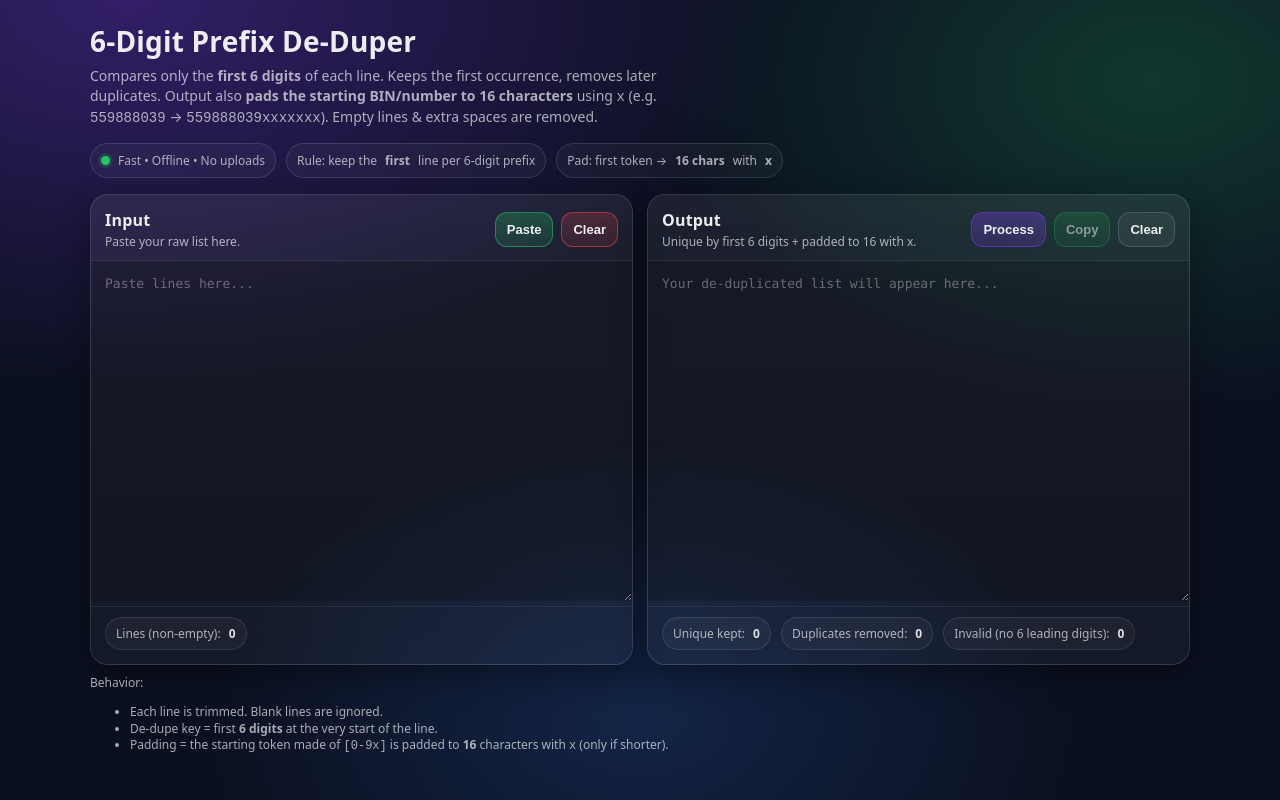
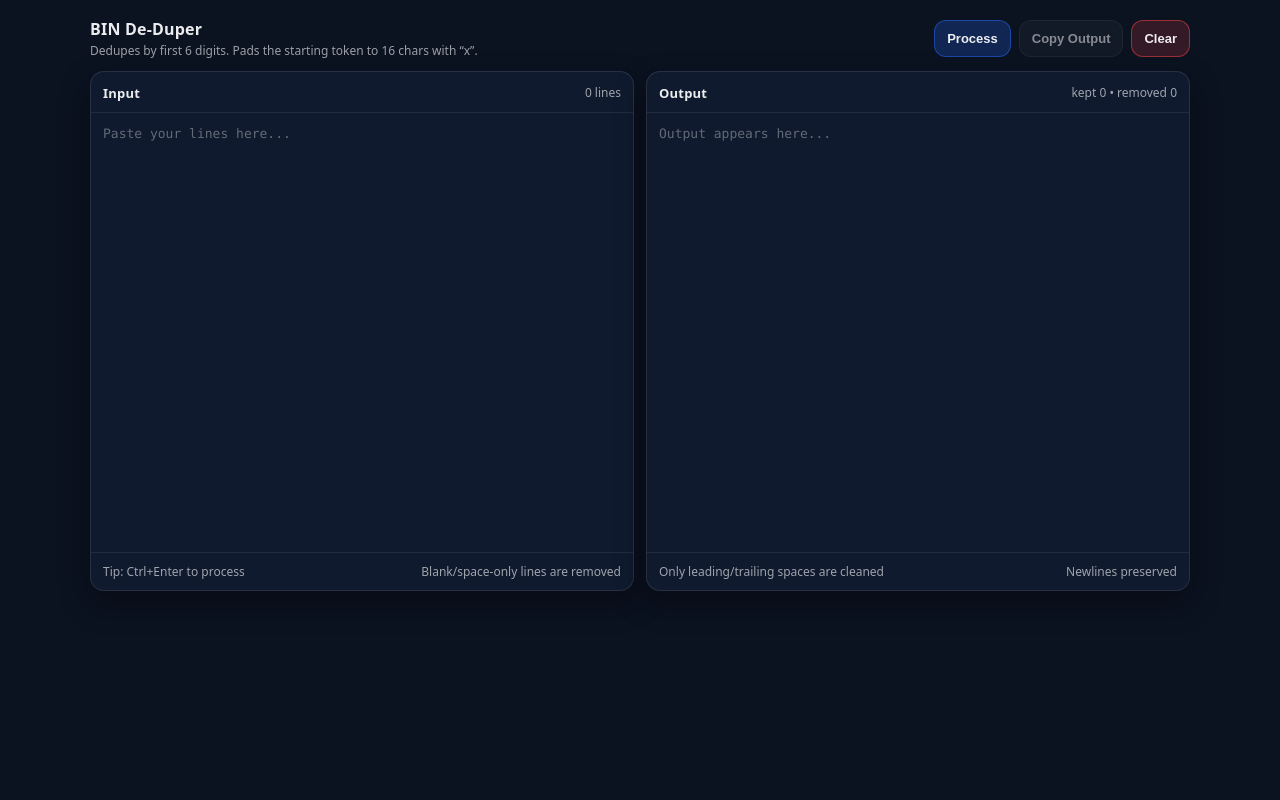
Before and after one commit to rythampkhandelwal/dupesremover, a plain HTML site: page index.html in a window 1280 px wide. Drawn offline with Linux system fonts and the light colour scheme.

Commit message:
Update index.html

```diff
--- a/index.html
+++ b/index.html
@@ -1,341 +1,326 @@
 <!doctype html>
 <html lang="en">
 <head>
-  <meta charset="UTF-8" />
+  <meta charset="utf-8" />
   <meta name="viewport" content="width=device-width,initial-scale=1" />
-  <title>6-Digit Prefix De-Duper</title>
+  <title>BIN De-Duper</title>
   <style>
     :root{
-      --bg:#0b1020; --txt:rgba(255,255,255,.92); --muted:rgba(255,255,255,.65);
-      --line:rgba(255,255,255,.12); --shadow:0 10px 30px rgba(0,0,0,.35);
-      --radius:18px; --accent:#7c3aed; --accent2:#22c55e;
-      --warn:#f59e0b; --danger:#ef4444;
+      --bg:#0b1220;
+      --panel:#0f1a2e;
+      --border:rgba(255,255,255,.10);
+      --text:rgba(255,255,255,.92);
+      --muted:rgba(255,255,255,.60);
+      --accent:#2563eb;
+      --danger:#ef4444;
+      --shadow:0 12px 30px rgba(0,0,0,.35);
+      --r:14px;
     }
     *{box-sizing:border-box}
     body{
-      margin:0; min-height:100vh; padding:22px;
+      margin:0;
       font-family:ui-sans-serif,system-ui,-apple-system,Segoe UI,Roboto,Helvetica,Arial;
-      color:var(--txt);
-      background:
-        radial-gradient(1200px 700px at 10% 0%, rgba(124,58,237,.35), transparent 55%),
-        radial-gradient(900px 600px at 90% 10%, rgba(34,197,94,.22), transparent 55%),
-        radial-gradient(800px 500px at 50% 90%, rgba(59,130,246,.18), transparent 55%),
-        var(--bg);
+      background:var(--bg);
+      color:var(--text);
+      padding:18px;
     }
     .wrap{max-width:1100px;margin:0 auto}
-    header{display:flex;gap:14px;align-items:flex-start;justify-content:space-between;flex-wrap:wrap;margin-bottom:16px}
-    .title{display:flex;flex-direction:column;gap:6px}
-    .title h1{margin:0;font-size:clamp(20px,2.2vw,28px);letter-spacing:.2px}
-    .title p{margin:0;color:var(--muted);max-width:72ch;line-height:1.4;font-size:14px}
-    .pillRow{display:flex;gap:10px;flex-wrap:wrap;align-items:center;justify-content:flex-end}
-    .pill{
-      display:inline-flex;gap:8px;align-items:center;
-      padding:8px 10px;border:1px solid var(--line);
-      background:rgba(255,255,255,.04);border-radius:999px;color:var(--muted);
-      font-size:12px;backdrop-filter:blur(10px)
+    .top{
+      display:flex;align-items:center;justify-content:space-between;gap:12px;flex-wrap:wrap;
+      margin-bottom:12px;
     }
-    .dot{width:9px;height:9px;border-radius:999px;background:var(--accent2);box-shadow:0 0 0 3px rgba(34,197,94,.18)}
-    .grid{display:grid;grid-template-columns:1fr 1fr;gap:14px}
-    @media(max-width:920px){.grid{grid-template-columns:1fr}}
-    .card{
-      border:1px solid var(--line);
-      background:linear-gradient(180deg, rgba(255,255,255,.07), rgba(255,255,255,.04));
-      border-radius:var(--radius);box-shadow:var(--shadow);overflow:hidden
+    .brand{
+      display:flex;flex-direction:column;gap:3px;
     }
-    .cardHead{
-      display:flex;gap:10px;align-items:center;justify-content:space-between;
-      padding:14px 14px 10px;border-bottom:1px solid rgba(255,255,255,.08)
+    .brand .h{
+      font-weight:700;
+      letter-spacing:.2px;
+      font-size:16px;
     }
-    .cardHead .left{display:flex;flex-direction:column;gap:3px;min-width:200px}
-    .cardHead .left .h{font-weight:650;letter-spacing:.2px}
-    .cardHead .left .s{color:var(--muted);font-size:12px;line-height:1.35}
-    .btnRow{display:flex;gap:8px;align-items:center;flex-wrap:wrap;justify-content:flex-end}
+    .brand .s{
+      color:var(--muted);
+      font-size:12px;
+      line-height:1.3;
+    }
+    .bar{
+      display:flex;gap:8px;flex-wrap:wrap;justify-content:flex-end;align-items:center;
+    }
     button{
-      appearance:none;cursor:pointer;user-select:none;
-      border:1px solid rgba(255,255,255,.14);background:rgba(255,255,255,.06);color:var(--txt);
-      border-radius:12px;padding:9px 11px;font-weight:600;font-size:13px;
-      transition:transform .08s ease, background .12s ease, border-color .12s ease, opacity .12s ease;
+      border:1px solid var(--border);
+      background:rgba(255,255,255,.06);
+      color:var(--text);
+      padding:10px 12px;
+      border-radius:12px;
+      font-weight:650;
+      font-size:13px;
+      cursor:pointer;
+      transition:.12s ease;
+      user-select:none;
     }
-    button:hover{background:rgba(255,255,255,.10);border-color:rgba(255,255,255,.22)}
+    button:hover{background:rgba(255,255,255,.10)}
     button:active{transform:translateY(1px)}
     button:disabled{opacity:.55;cursor:not-allowed}
-    .primary{border-color:rgba(124,58,237,.55);background:linear-gradient(180deg, rgba(124,58,237,.35), rgba(124,58,237,.18))}
-    .primary:hover{background:linear-gradient(180deg, rgba(124,58,237,.45), rgba(124,58,237,.22))}
-    .good{border-color:rgba(34,197,94,.55);background:linear-gradient(180deg, rgba(34,197,94,.28), rgba(34,197,94,.14))}
-    .danger{border-color:rgba(239,68,68,.6);background:linear-gradient(180deg, rgba(239,68,68,.22), rgba(239,68,68,.10))}
+    .primary{
+      background:rgba(37,99,235,.25);
+      border-color:rgba(37,99,235,.55);
+    }
+    .primary:hover{background:rgba(37,99,235,.34)}
+    .danger{
+      background:rgba(239,68,68,.18);
+      border-color:rgba(239,68,68,.55);
+    }
+    .danger:hover{background:rgba(239,68,68,.24)}
+    .grid{
+      display:grid;
+      grid-template-columns:1fr 1fr;
+      gap:12px;
+    }
+    @media(max-width:900px){.grid{grid-template-columns:1fr}}
+    .panel{
+      background:var(--panel);
+      border:1px solid var(--border);
+      border-radius:var(--r);
+      box-shadow:var(--shadow);
+      overflow:hidden;
+      display:flex;
+      flex-direction:column;
+      min-height:520px;
+    }
+    .panelHead{
+      display:flex;
+      align-items:center;
+      justify-content:space-between;
+      gap:10px;
+      padding:12px 12px 10px 12px;
+      border-bottom:1px solid rgba(255,255,255,.08);
+    }
+    .panelHead .t{
+      font-weight:700;
+      font-size:13px;
+      letter-spacing:.2px;
+    }
+    .panelHead .meta{
+      color:var(--muted);
+      font-size:12px;
+      font-variant-numeric:tabular-nums;
+      white-space:nowrap;
+    }
     textarea{
-      width:100%;min-height:340px;resize:vertical;border:0;outline:none;padding:14px;
+      flex:1;
+      width:100%;
+      border:0;
+      outline:none;
+      resize:none;
+      padding:12px;
+      background:transparent;
+      color:var(--text);
       font-family:ui-monospace,SFMono-Regular,Menlo,Monaco,Consolas,"Liberation Mono","Courier New",monospace;
-      font-size:13px;line-height:1.35;color:var(--txt);background:rgba(0,0,0,.18)
+      font-size:13px;
+      line-height:1.35;
+      font-variant-numeric:tabular-nums;
+      white-space:pre;      /* preserve exact newlines */
+      overflow:auto;
     }
     textarea::placeholder{color:rgba(255,255,255,.35)}
     .foot{
-      display:flex;flex-wrap:wrap;gap:10px;align-items:center;justify-content:space-between;
-      padding:10px 14px 14px;border-top:1px solid rgba(255,255,255,.08)
+      padding:10px 12px;
+      border-top:1px solid rgba(255,255,255,.08);
+      display:flex;
+      gap:10px;
+      align-items:center;
+      justify-content:space-between;
+      flex-wrap:wrap;
     }
-    .stats{display:flex;flex-wrap:wrap;gap:10px;align-items:center;color:var(--muted);font-size:12px}
-    .stat{
-      display:inline-flex;gap:8px;align-items:center;padding:7px 10px;border-radius:999px;
-      border:1px solid rgba(255,255,255,.10);background:rgba(255,255,255,.04)
+    .hint{color:var(--muted);font-size:12px}
+    .toast{
+      position:fixed;
+      left:50%;
+      bottom:18px;
+      transform:translateX(-50%);
+      background:rgba(0,0,0,.55);
+      border:1px solid rgba(255,255,255,.14);
+      color:rgba(255,255,255,.92);
+      padding:10px 12px;
+      border-radius:12px;
+      font-size:12px;
+      display:none;
+      max-width:min(92vw, 520px);
+      backdrop-filter: blur(10px);
     }
-    .k{color:rgba(255,255,255,.85);font-weight:700}
-    .msg{
-      font-size:12px;color:rgba(255,255,255,.8);padding:8px 10px;border-radius:12px;
-      border:1px solid rgba(255,255,255,.12);background:rgba(255,255,255,.05);
-      display:none;max-width:100%;word-break:break-word
-    }
-    .msg.show{display:block}
-    .msg.ok{border-color:rgba(34,197,94,.35);background:rgba(34,197,94,.10)}
-    .msg.warn{border-color:rgba(245,158,11,.35);background:rgba(245,158,11,.10)}
-    .msg.bad{border-color:rgba(239,68,68,.35);background:rgba(239,68,68,.10)}
-    .tiny{color:var(--muted);font-size:12px;margin-top:10px;line-height:1.4}
+    .toast.show{display:block}
   </style>
 </head>
 <body>
   <div class="wrap">
-    <header>
-      <div class="title">
-        <h1>6-Digit Prefix De-Duper</h1>
-        <p>
-          Compares only the <b>first 6 digits</b> of each line. Keeps the first occurrence, removes later duplicates.
-          Output also <b>pads the starting BIN/number to 16 characters</b> using <code>x</code> (e.g. <code>559888039</code> → <code>559888039xxxxxxx</code>).
-          Empty lines & extra spaces are removed.
-        </p>
+    <div class="top">
+      <div class="brand">
+        <div class="h">BIN De-Duper</div>
+        <div class="s">Dedupes by first 6 digits. Pads the starting token to 16 chars with “x”.</div>
       </div>
-      <div class="pillRow">
-        <div class="pill"><span class="dot"></span> Fast • Offline • No uploads</div>
-        <div class="pill">Rule: keep the <b>first</b> line per 6-digit prefix</div>
-        <div class="pill">Pad: first token → <b>16 chars</b> with <b>x</b></div>
+      <div class="bar">
+        <button class="primary" id="btnProcess">Process</button>
+        <button id="btnCopy" disabled>Copy Output</button>
+        <button class="danger" id="btnClear">Clear</button>
       </div>
-    </header>
+    </div>
 
     <div class="grid">
-      <section class="card">
-        <div class="cardHead">
-          <div class="left">
-            <div class="h">Input</div>
-            <div class="s">Paste your raw list here.</div>
-          </div>
-          <div class="btnRow">
-            <button id="btnPaste" class="good" type="button">Paste</button>
-            <button id="btnClearIn" class="danger" type="button">Clear</button>
+      <div class="panel">
+        <div class="panelHead">
+          <div class="t">Input</div>
+          <div class="meta"><span id="inLines">0</span> lines</div>
+        </div>
+        <textarea id="in" placeholder="Paste your lines here..."></textarea>
+        <div class="foot">
+          <div class="hint">Tip: Ctrl+Enter to process</div>
+          <div class="hint">Blank/space-only lines are removed</div>
+        </div>
+      </div>
+
+      <div class="panel">
+        <div class="panelHead">
+          <div class="t">Output</div>
+          <div class="meta">
+            kept <span id="kept">0</span> • removed <span id="removed">0</span>
           </div>
         </div>
-        <textarea id="in" placeholder="Paste lines here..."></textarea>
+        <textarea id="out" readonly placeholder="Output appears here..."></textarea>
         <div class="foot">
-          <div class="stats">
-            <div class="stat">Lines (non-empty): <span class="k" id="inCount">0</span></div>
-          </div>
-          <div class="msg" id="msgIn"></div>
+          <div class="hint">Only leading/trailing spaces are cleaned</div>
+          <div class="hint">Newlines preserved</div>
         </div>
-      </section>
-
-      <section class="card">
-        <div class="cardHead">
-          <div class="left">
-            <div class="h">Output</div>
-            <div class="s">Unique by first 6 digits + padded to 16 with x.</div>
-          </div>
-          <div class="btnRow">
-            <button id="btnProcess" class="primary" type="button">Process</button>
-            <button id="btnCopyOut" class="good" type="button" disabled>Copy</button>
-            <button id="btnClearOut" type="button">Clear</button>
-          </div>
-        </div>
-        <textarea id="out" placeholder="Your de-duplicated list will appear here..." readonly></textarea>
-        <div class="foot">
-          <div class="stats">
-            <div class="stat">Unique kept: <span class="k" id="outCount">0</span></div>
-            <div class="stat">Duplicates removed: <span class="k" id="dupeCount">0</span></div>
-            <div class="stat">Invalid (no 6 leading digits): <span class="k" id="invalidCount">0</span></div>
-          </div>
-          <div class="msg" id="msgOut"></div>
-        </div>
-      </section>
-    </div>
-
-    <div class="tiny">
-      Behavior:
-      <ul>
-        <li>Each line is trimmed. Blank lines are ignored.</li>
-        <li>De-dupe key = first <b>6 digits</b> at the very start of the line.</li>
-        <li>Padding = the starting token made of <code>[0-9x]</code> is padded to <b>16</b> characters with <code>x</code> (only if shorter).</li>
-      </ul>
+      </div>
     </div>
   </div>
+
+  <div class="toast" id="toast"></div>
 
   <script>
     (function(){
       const $in = document.getElementById('in');
       const $out = document.getElementById('out');
+      const $btnProcess = document.getElementById('btnProcess');
+      const $btnCopy = document.getElementById('btnCopy');
+      const $btnClear = document.getElementById('btnClear');
 
-      const $inCount = document.getElementById('inCount');
-      const $outCount = document.getElementById('outCount');
-      const $dupeCount = document.getElementById('dupeCount');
-      const $invalidCount = document.getElementById('invalidCount');
+      const $inLines = document.getElementById('inLines');
+      const $kept = document.getElementById('kept');
+      const $removed = document.getElementById('removed');
+      const $toast = document.getElementById('toast');
 
-      const $btnPaste = document.getElementById('btnPaste');
-      const $btnClearIn = document.getElementById('btnClearIn');
-      const $btnProcess = document.getElementById('btnProcess');
-      const $btnCopyOut = document.getElementById('btnCopyOut');
-      const $btnClearOut = document.getElementById('btnClearOut');
-
-      const $msgIn = document.getElementById('msgIn');
-      const $msgOut = document.getElementById('msgOut');
-
-      function showMsg(el, text, kind){
-        el.className = 'msg show' + (kind ? (' ' + kind) : '');
-        el.textContent = text;
-        clearTimeout(el._t);
-        el._t = setTimeout(() => { el.className = 'msg'; el.textContent = ''; }, 2400);
+      function toast(msg){
+        $toast.textContent = msg;
+        $toast.classList.add('show');
+        clearTimeout($toast._t);
+        $toast._t = setTimeout(()=> $toast.classList.remove('show'), 1800);
       }
 
-      function normalizeLines(text){
-        const raw = text.split(/\r\n|\n|\r/);
-        const cleaned = [];
-        for (const line of raw){
-          const t = line.trim();
-          if (t.length) cleaned.push(t);
+      // Keep user's line breaks exactly (no "pretty rewrap").
+      // Remove only lines that are empty or contain only spaces/tabs.
+      function splitKeepNonBlankLines(text){
+        const lines = text.split(/\r\n|\n|\r/);
+        const out = [];
+        for(const line of lines){
+          if (line.trim().length === 0) continue;       // remove empty/space-only lines (your requirement)
+          out.push(line.trim());                        // remove leading/trailing spaces ONLY
         }
-        return cleaned;
+        return out;
       }
 
-      function extractFirst6DigitsKey(line){
+      // De-dupe key: first 6 digits at the START of the line.
+      function key6(line){
         const m = line.match(/^(\d{6})/);
         return m ? m[1] : null;
       }
 
-      // Pads the starting "number token" (digits + x) to length 16 with 'x'
-      // Examples:
-      //  "559888039" -> "559888039xxxxxxx"
-      //  "476275xxxx|02|2026" -> "476275xxxxxxxxxx|02|2026"
-      //  "4388570803011564|..." -> unchanged (already 16)
-      function padLeadingTokenTo16(line){
+      // Pad ONLY the starting token made from digits/x to 16 chars using 'x'.
+      // Does NOT touch anything after (pipes, dates, etc).
+      function padStartToken16(line){
         const m = line.match(/^([0-9xX]+)/);
-        if (!m) return line;
+        if(!m) return line;
 
-        const token = m[1].replace(/X/g, 'x'); // normalize to lowercase x
+        const token = m[1].replace(/X/g,'x');
         const rest = line.slice(m[1].length);
 
-        if (token.length >= 16) return token + rest;
-
-        const padded = token + 'x'.repeat(16 - token.length);
-        return padded + rest;
+        if(token.length >= 16) return token + rest;
+        return token + 'x'.repeat(16 - token.length) + rest;
       }
 
-      function updateInputCount(){
-        $inCount.textContent = String(normalizeLines($in.value).length);
+      function updateCounts(){
+        $inLines.textContent = String(splitKeepNonBlankLines($in.value).length);
       }
 
-      async function pasteFromClipboard(){
+      function process(){
+        const lines = splitKeepNonBlankLines($in.value);
+
+        const seen = new Set();
+        const kept = [];
+        let removed = 0;
+
+        for(const line0 of lines){
+          const line = line0; // already trimmed
+          const k = key6(line);
+
+          // If line doesn't start with 6 digits, we still keep it (but we still do padding if it begins with digits/x)
+          if(!k){
+            kept.push(padStartToken16(line));
+            continue;
+          }
+
+          if(seen.has(k)){
+            removed++;
+            continue;
+          }
+
+          seen.add(k);
+          kept.push(padStartToken16(line));
+        }
+
+        $out.value = kept.join("\n"); // exactly one line per input line, same format you pasted
+        $kept.textContent = String(kept.length);
+        $removed.textContent = String(removed);
+        $btnCopy.disabled = kept.length === 0;
+
+        toast(removed ? `Done: removed ${removed} duplicate(s).` : "Done: no duplicates found.");
+      }
+
+      async function copyOut(){
+        const txt = $out.value;
+        if(!txt.trim()){ toast("Output is empty."); return; }
         try{
-          const txt = await navigator.clipboard.readText();
-          if (!txt){
-            showMsg($msgIn, "Clipboard is empty.", "warn");
-            return;
-          }
-          const sep = $in.value && !$in.value.endsWith("\n") ? "\n" : "";
-          $in.value = $in.value + sep + txt;
-          updateInputCount();
-          showMsg($msgIn, "Pasted from clipboard.", "ok");
-          $in.focus();
-        }catch(e){
-          showMsg($msgIn, "Paste blocked by browser permissions. Use Ctrl+V.", "warn");
+          await navigator.clipboard.writeText(txt);
+          toast("Copied.");
+        }catch{
+          $out.focus();
+          $out.select();
+          document.execCommand('copy');
+          toast("Copied.");
         }
       }
 
-      function process(){
-        const lines = normalizeLines($in.value);
-
-        const seen = new Set();
-        const kept = [];
-        let dupes = 0;
-        let invalid = 0;
-
-        for (const rawLine of lines){
-          const line = rawLine.trim();
-          const key = extractFirst6DigitsKey(line);
-
-          if (!key){
-            invalid++;
-            kept.push(padLeadingTokenTo16(line));
-            continue;
-          }
-
-          if (seen.has(key)){
-            dupes++;
-            continue;
-          }
-
-          seen.add(key);
-          kept.push(padLeadingTokenTo16(line));
-        }
-
-        $out.value = kept.join("\n");
-        $outCount.textContent = String(kept.length);
-        $dupeCount.textContent = String(dupes);
-        $invalidCount.textContent = String(invalid);
-        $btnCopyOut.disabled = kept.length === 0;
-
-        if (lines.length === 0){
-          showMsg($msgOut, "Nothing to process — paste lines into Input first.", "warn");
-        } else if (dupes === 0){
-          showMsg($msgOut, "Done. No duplicates found (by first 6 digits).", "ok");
-        } else {
-          showMsg($msgOut, `Done. Removed ${dupes} duplicate line(s).`, "ok");
-        }
-      }
-
-      async function copyOutput(){
-        const txt = ($out.value || "").trim();
-        if (!txt){
-          showMsg($msgOut, "Output is empty.", "warn");
-          return;
-        }
-        try{
-          await navigator.clipboard.writeText(txt);
-          showMsg($msgOut, "Copied output to clipboard.", "ok");
-        }catch(e){
-          $out.focus();
-          $out.select();
-          document.execCommand('copy');
-          showMsg($msgOut, "Copied (fallback).", "ok");
-        }
-      }
-
-      function clearInput(){
+      function clearAll(){
         $in.value = "";
-        updateInputCount();
-        showMsg($msgIn, "Input cleared.", "ok");
+        $out.value = "";
+        $kept.textContent = "0";
+        $removed.textContent = "0";
+        $btnCopy.disabled = true;
+        updateCounts();
+        toast("Cleared.");
         $in.focus();
       }
 
-      function clearOutput(){
-        $out.value = "";
-        $outCount.textContent = "0";
-        $dupeCount.textContent = "0";
-        $invalidCount.textContent = "0";
-        $btnCopyOut.disabled = true;
-        showMsg($msgOut, "Output cleared.", "ok");
-      }
+      $btnProcess.addEventListener('click', process);
+      $btnCopy.addEventListener('click', copyOut);
+      $btnClear.addEventListener('click', clearAll);
+      $in.addEventListener('input', updateCounts);
 
-      $btnPaste.addEventListener('click', pasteFromClipboard);
-      $btnClearIn.addEventListener('click', clearInput);
-      $btnProcess.addEventListener('click', process);
-      $btnCopyOut.addEventListener('click', copyOutput);
-      $btnClearOut.addEventListener('click', clearOutput);
-      $in.addEventListener('input', updateInputCount);
-
-      document.addEventListener('keydown', (e) => {
-        const isMac = navigator.platform.toUpperCase().includes('MAC');
+      document.addEventListener('keydown', (e)=>{
+        const isMac = /MAC/i.test(navigator.platform);
         const mod = isMac ? e.metaKey : e.ctrlKey;
-        if (mod && e.key === 'Enter'){ e.preventDefault(); process(); }
-        if (mod && e.shiftKey && e.key.toLowerCase() === 'c'){
-          if (!$btnCopyOut.disabled) copyOutput();
-        }
+        if(mod && e.key === 'Enter'){ e.preventDefault(); process(); }
       });
 
-      updateInputCount();
+      updateCounts();
     })();
   </script>
 </body>
```
